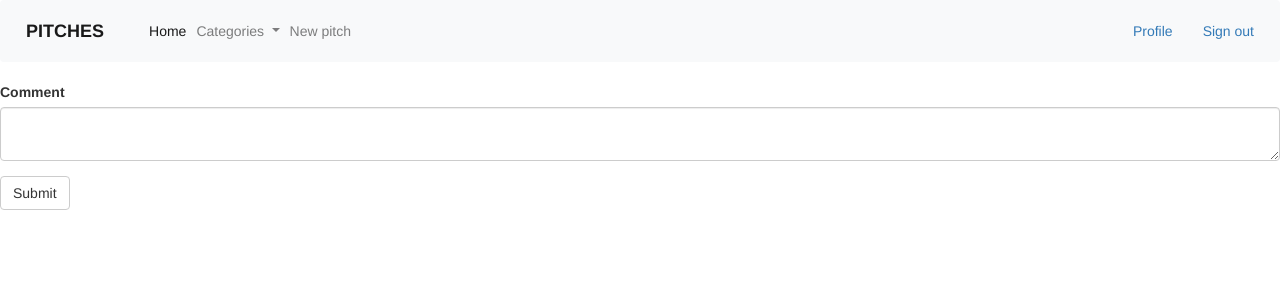
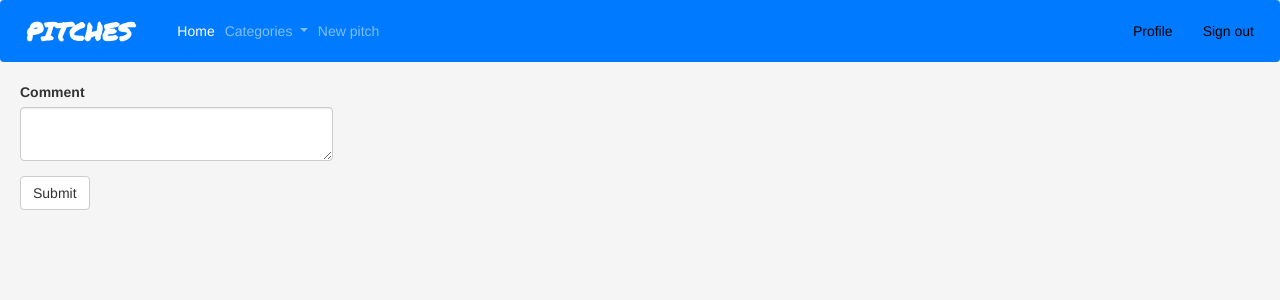
Before and after one commit to paulmburu08/Pitches, a Flask app: page /pitch/1/comments in a window 1280 px wide. Shown: the top 300 px of the page. Run offline with Flask 2, Linux system fonts and the light colour scheme; the visitor is signed in with stand-in values (Sample User, id 1); data comes from the database, SQL or seed files in the repository; data that the repository does not hold is empty; some libraries are stand-ins or nearby versions.

Commit message:
add styling

```diff
--- a/app/static/css/index.css
+++ b/app/static/css/index.css
@@ -0,0 +1,25 @@
+body{
+    background-color: whitesmoke;
+}
+
+.pitch{
+    margin-bottom: 7px;
+}
+
+.comment{
+    width: 25%;
+    margin-left: 5px;
+}
+
+.comments{
+    margin-left: 5px;
+}
+
+.pitchForm{
+    width: 70%;
+}
+
+.navbar-brand{
+    font-family: 'Permanent Marker', cursive;
+    font-size: 25px;
+}
--- a/app/templates/base.html
+++ b/app/templates/base.html
@@ -7,6 +7,8 @@
 <!-- style block -->
 {% block styles%}
     {{ super() }}
+    <link href="https://fonts.googleapis.com/css2?family=Permanent+Marker&display=swap" rel="stylesheet">
+    {{ super() }}
     <link href="https://stackpath.bootstrapcdn.com/bootstrap/4.5.0/css/bootstrap.min.css" rel="stylesheet" integrity="sha384-9aIt2nRpC12Uk9gS9baDl411NQApFmC26EwAOH8WgZl5MYYxFfc+NcPb1dKGj7Sk" crossorigin="anonymous">
     {{ super() }}
     <link rel="stylesheet" href="{{url_for('static',filename='css/index.css')}}">
--- a/app/templates/comments.html
+++ b/app/templates/comments.html
@@ -2,12 +2,14 @@
 {% import "bootstrap/wtf.html" as wtf %}
 
 {% block content %}
-<div>
+<div class="container-fluid">
+    <div class="comment">
 
-    {{ wtf.quick_form(form) }}
+        {{ wtf.quick_form(form) }}
 
+    </div><br><br>
+    {% for comment in comments %}
+    <p class="comments">{{comment.comment}}</p>
+    {% endfor %}
 </div>
-{% for comment in comments %}
-   <li>{{comment.comment}}</li>
-{% endfor %}
 {% endblock %}
--- a/app/templates/navbar.html
+++ b/app/templates/navbar.html
@@ -1,4 +1,4 @@
-<nav class="navbar navbar-expand-lg navbar-light bg-light">
+<nav class="navbar navbar-expand-lg navbar-dark bg-primary">
     <a class="navbar-brand" href="/"><b>PITCHES</b></a>
     <button class="navbar-toggler" type="button" data-toggle="collapse" data-target="#navbarNav" aria-controls="navbarNav" aria-expanded="false" aria-label="Toggle navigation">
       <span class="navbar-toggler-icon"></span>
@@ -6,7 +6,7 @@
     <div class="collapse navbar-collapse" id="navbarNav">
       <ul class="navbar-nav">
         <li class="nav-item active">
-          <a class="nav-link" href="#">Home <span class="sr-only">(current)</span></a>
+          <a class="nav-link" href="/">Home <span class="sr-only">(current)</span></a>
         </li>
         <li class="nav-item dropdown">
           <a class="nav-link dropdown-toggle" href="#" id="navbarDropdown" role="button" data-toggle="dropdown" aria-haspopup="true" aria-expanded="false">
@@ -25,10 +25,10 @@
       </ul>
       <ul class="nav navbar-nav navbar-right">
         {% if current_user.is_authenticated %}
-        <li><a href="{{url_for('main.profile',uname=current_user.username)}}">Profile</a></li>
-        <li><a href="{{url_for('auth.logout')}}">Sign out</a></li>
+        <li><a href="{{url_for('main.profile',uname=current_user.username)}}" style="color:black;">Profile</a></li>
+        <li><a href="{{url_for('auth.logout')}}" style="color:black;">Sign out</a></li>
         {% else %}
-        <li><a href="{{url_for('auth.login')}}">Sign in</a></li>
+        <li><a href="{{url_for('auth.login')}}" style="color: black;">Sign in</a></li>
         {%endif%}
       </ul>
     </div>
```
Also changed, not shown: app/templates/index.html (+10 -7 lines), app/templates/macros.html (+10 -5 lines), app/templates/pitch_form.html (+4 -4 lines).
